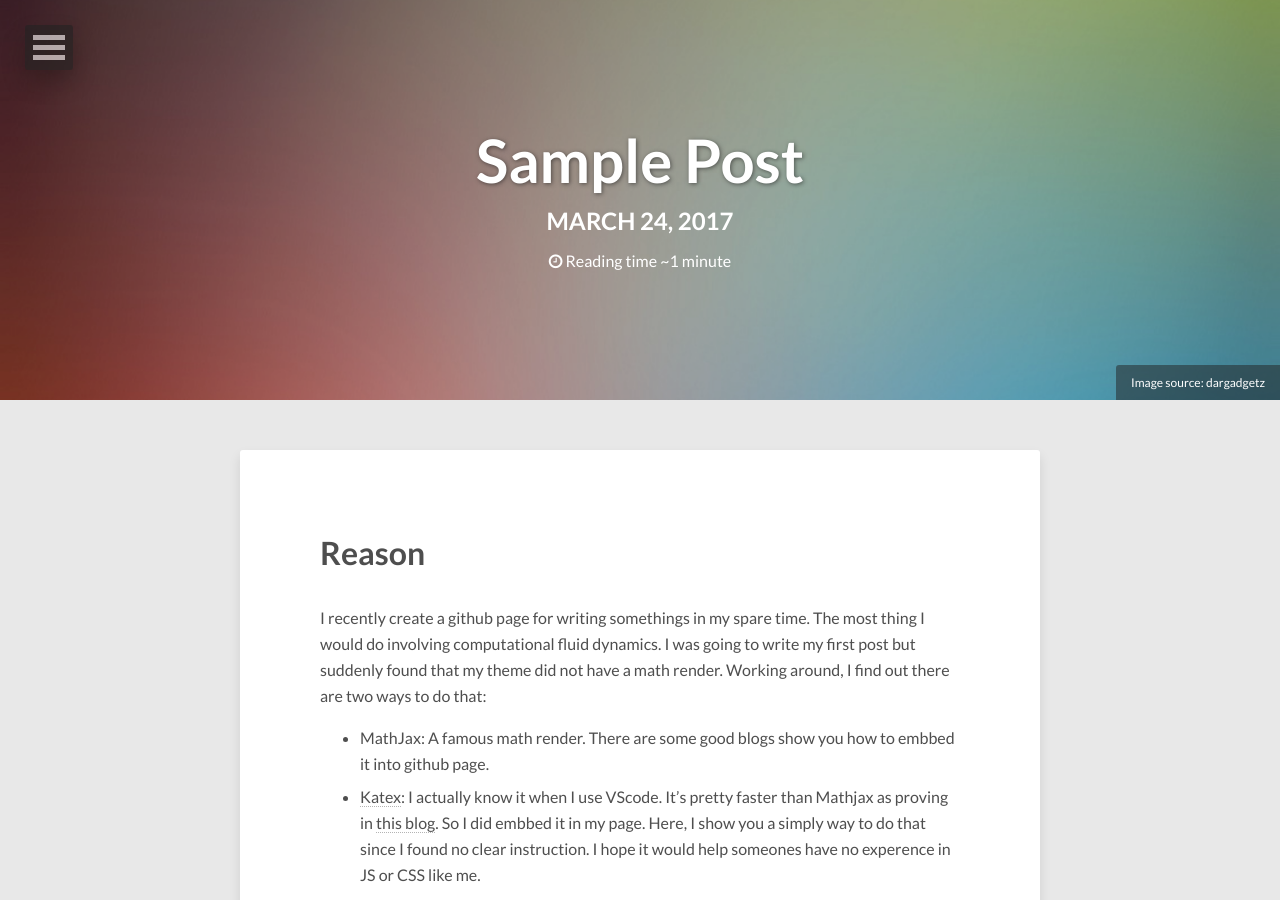
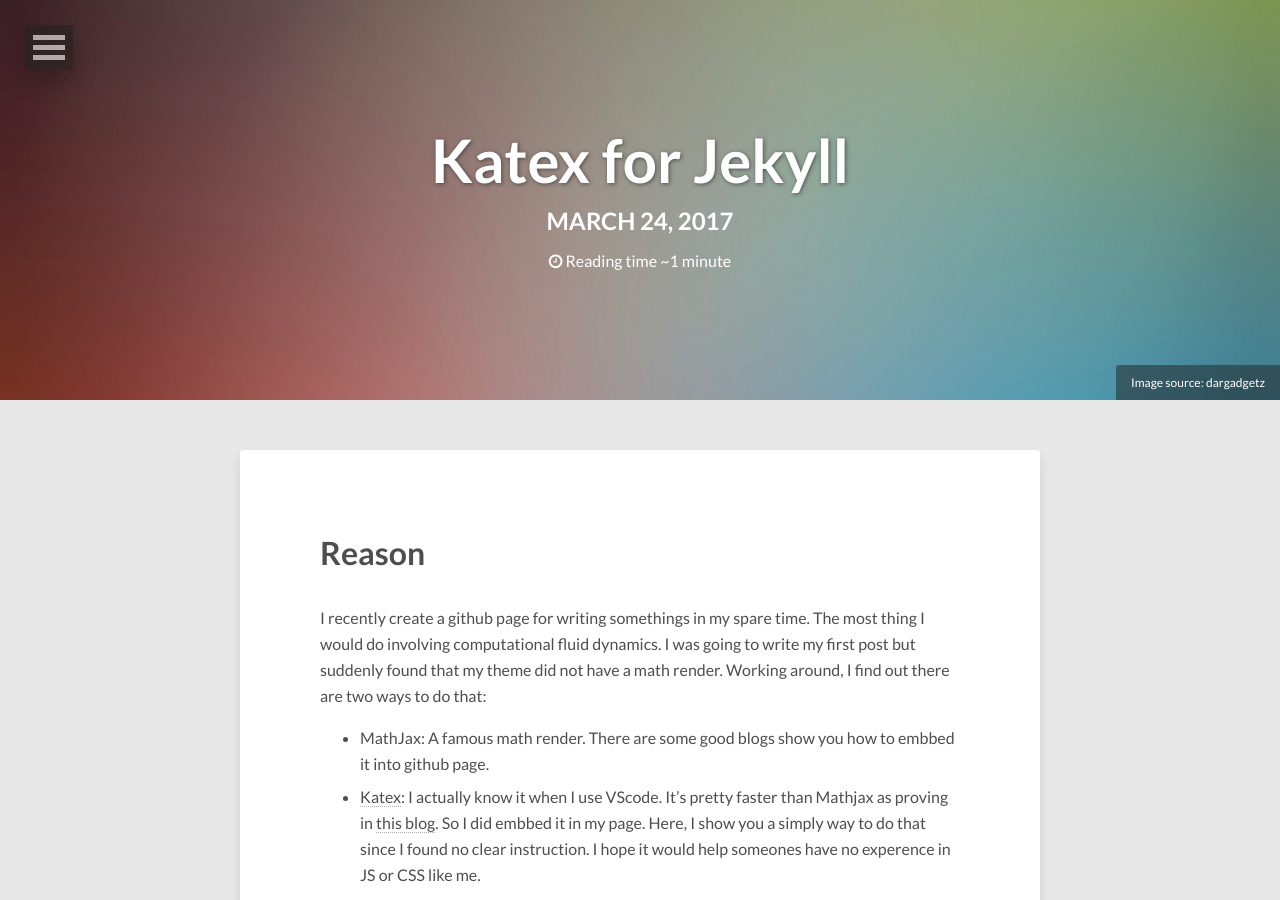
Before and after one commit to chienfm/chienfm.github.io, a Jekyll site: the page built from _posts/2017-03-24-Katex-for-Jekyll.md, in a window 1280 px wide and 900 px high. Built offline with Jekyll 4.4.1, drawn with Linux system fonts in a browser that asks for light colours; nearby versions of some CDN libraries; comment, search, counter and statistics services are not loaded.

Commit message:
Update 2017-03-24-Katex-for-Jekyll.md

````diff
--- a/_posts/2017-03-24-Katex-for-Jekyll.md
+++ b/_posts/2017-03-24-Katex-for-Jekyll.md
@@ -1,6 +1,6 @@
 ---
 layout: post
-title: Sample Post
+title: Katex for Jekyll
 description: "Katex for Jekyll"
 modified: 2017-03-24
 tags: [Katex, Jekyll]
@@ -22,7 +22,7 @@ have no experence in JS or CSS like me.
 1. First, you should download the [Katex source](https://github.com/khan/katex/releases) and push it intp your root directory of your page. Say, we call the folder is **katex**.
 2. Open your `head.html` in your **_include** folder and add the link to katex source. You can add it directly to your `page.html` or `post.html`, depending on your purpose. Here, I call auto render since I want Katex scan all my post and render rather than put **equation** in a block. Mean, you just type `$ equation $` as normal.
 
-```
+```JavaScript
 <link rel="stylesheet" href="{{ site.url }}/katex/katex.min.css">
 <script src="{{ site.url }}/katex/katex.min.js"></script>
 <script src="{{ site.url }}/katex/contrib/auto-render.min.js"></script>
@@ -30,7 +30,7 @@ have no experence in JS or CSS like me.
 
 3. Now, in **_layout** folder, you insert the following code in the lastline before tag `<\body>` of `post.html` or `page.htm`, or whatever page you want to render math equation.
 
-```
+```JavaScript
 <script>
   renderMathInElement(
     document.getElementById("main"),
````
